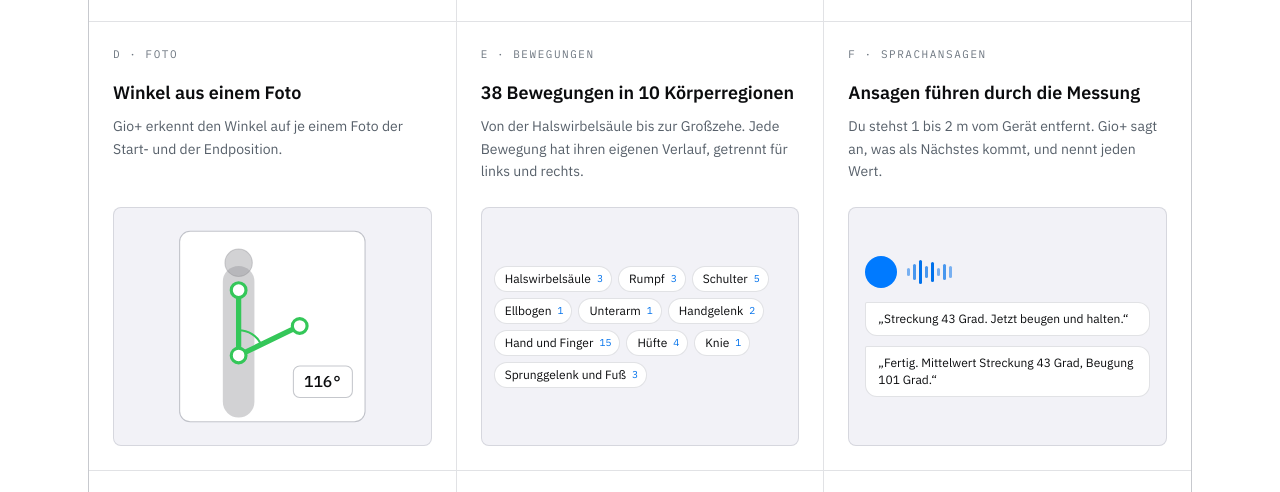
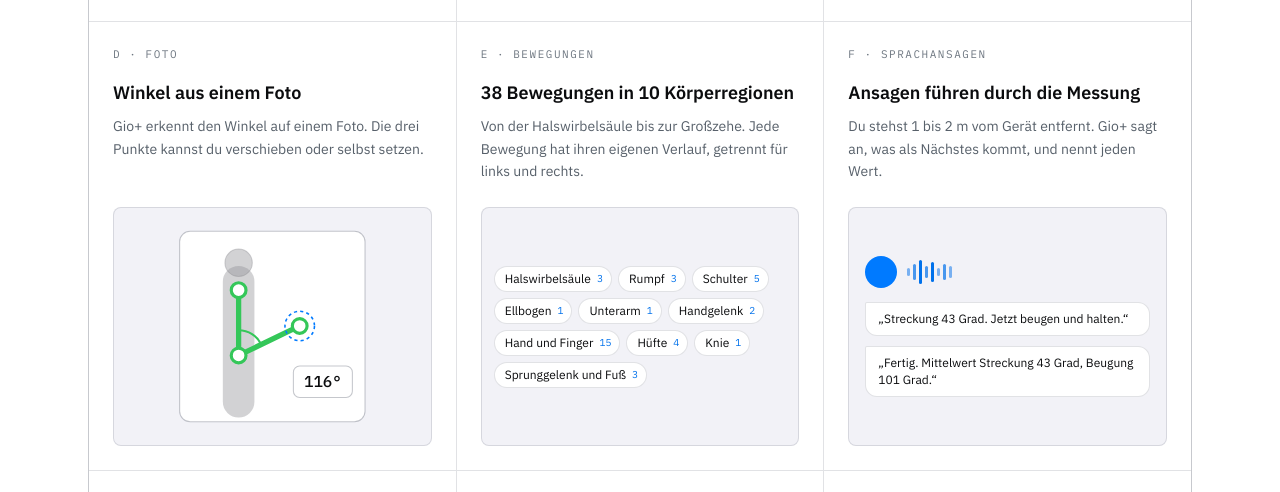
Before and after one commit to SebastianBoldt/gioplus.app, a website: page de/index.html in a window 1280 px wide. Shown: the part 1862-2354 px from the top of the page. Drawn offline with nearby package versions, Linux system fonts and the light colour scheme; some icons are missing.

Commit message:
Restore the photo tile text and graphic
The points in a photo can be moved after all, so the sentence and the
dashed ring around the movable point return.

Co-Authored-By: Claude Fable 5.2 <noreply@anthropic.com>

```diff
--- a/de/index.html
+++ b/de/index.html
@@ -723,7 +723,7 @@
                 <div class="p-6 flex flex-col bg-ink reveal">
                     <div class="lbl mb-4" data-i18n="feat.phLabel">D · Foto</div>
                     <h3 class="text-lg font-semibold text-strong mb-2" data-i18n="ph.h3">Winkel aus einem Foto</h3>
-                    <p class="text-muted text-sm leading-relaxed mb-6 flex-grow" data-i18n="ph.p">Gio+ erkennt den Winkel auf je einem Foto der Start- und der Endposition.</p>
+                    <p class="text-muted text-sm leading-relaxed mb-6 flex-grow" data-i18n="ph.p">Gio+ erkennt den Winkel auf einem Foto. Die drei Punkte kannst du verschieben oder selbst setzen.</p>
                     <div class="app-screen aspect-4/3 overflow-hidden relative" aria-hidden="true">
                         <svg viewBox="0 0 300 225" class="w-full h-full">
                             <rect class="tl-photo" x="62" y="22" width="176" height="181" rx="10" style="fill: rgb(var(--app-card)); stroke: var(--line-strong)"/>
@@ -735,6 +735,7 @@
                             <g class="tl-joint" stroke-width="3">
                                 <circle cx="118" cy="78" r="7"/><circle cx="118" cy="140" r="7"/><circle cx="176" cy="112" r="7"/>
                             </g>
+                            <circle cx="176" cy="112" r="14" fill="none" stroke-width="1.5" stroke-dasharray="3 3" style="stroke: rgb(var(--arc))"/>
                             <rect class="cam-pill" x="170" y="150" width="56" height="30" rx="6"/>
                             <text class="f-strong" x="198" y="170" text-anchor="middle" font-family="IBM Plex Mono, monospace" font-weight="500" font-size="15">116°</text>
                         </svg>
--- a/i18n.js
+++ b/i18n.js
@@ -169,7 +169,7 @@ const I18N = (() => {
         'ppl.shoulder': 'Schulter · rechts',
         'feat.phLabel': 'D · Foto',
         'ph.h3': 'Winkel aus einem Foto',
-        'ph.p': 'Gio+ erkennt den Winkel auf je einem Foto der Start- und der Endposition.',
+        'ph.p': 'Gio+ erkennt den Winkel auf einem Foto. Die drei Punkte kannst du verschieben oder selbst setzen.',
         'feat.rLabel': 'E · Bewegungen',
         'reg.h3': '38 Bewegungen in 10 Körperregionen',
         'reg.p': 'Von der Halswirbelsäule bis zur Großzehe. Jede Bewegung hat ihren eigenen Verlauf, getrennt für links und rechts.',
```
Also changed, not shown: index.html (+2 -1 lines).
